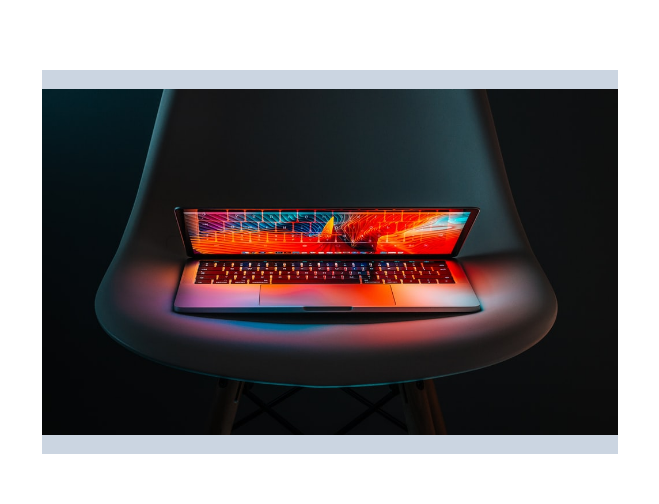
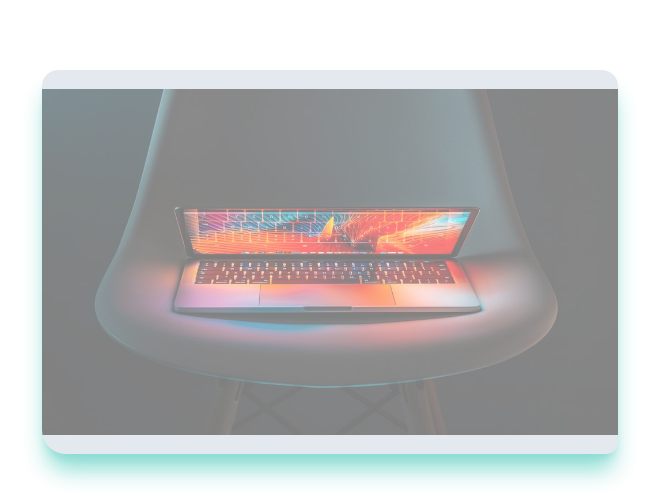
Before and after one commit to aziemp66/Learn-Tailwind-CSS, a React (Vite) app: page / in a window 1280 px wide. Shown: the part 2164-2668 px from the top of the page, without its empty margins (310-969 px from the left). Built offline with nearby package versions, Linux system fonts and the light colour scheme.

Commit message:
Border & Shadow

```diff
--- a/src/App.jsx
+++ b/src/App.jsx
@@ -140,7 +140,7 @@ function App() {
 			</div>
 
 			<div
-				className="my-32 max-w-xl mx-auto h-96 bg-slate-300 bg-contain bg-no-repeat bg-center"
+				className="my-32 max-w-xl mx-auto h-96 bg-slate-300 bg-contain bg-no-repeat bg-center rounded-t-2xl rounded-br-xl rounded-bl-3xl  shadow-xl shadow-teal-500 opacity-50"
 				style={{
 					backgroundImage: `url(./src/assets/1.jpg)`,
 				}}
```
